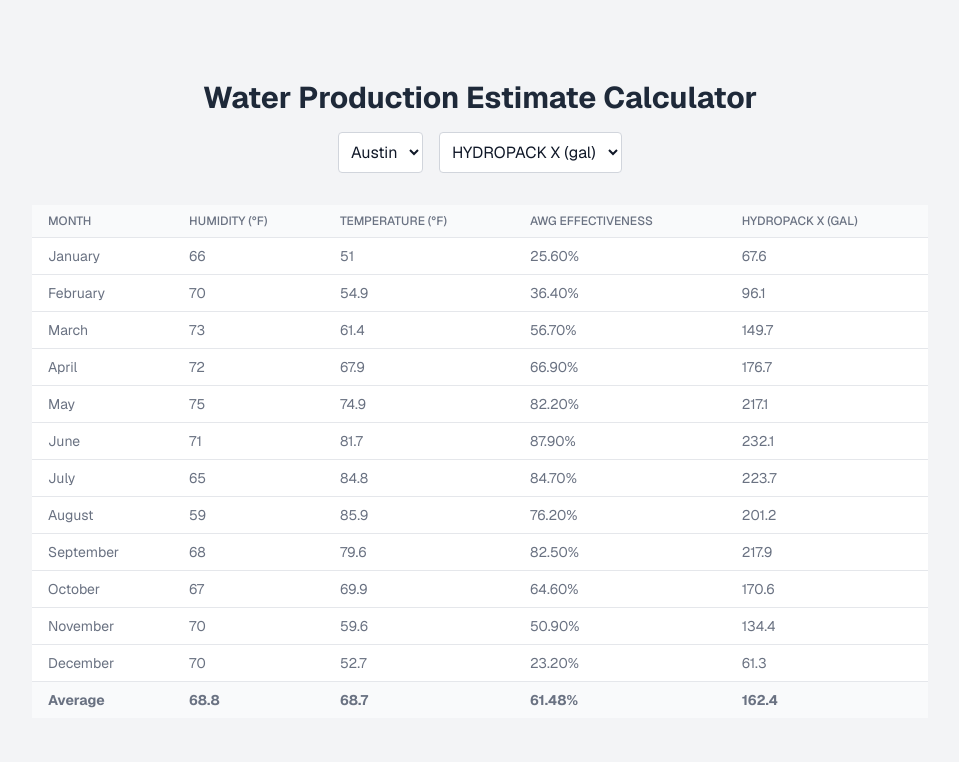
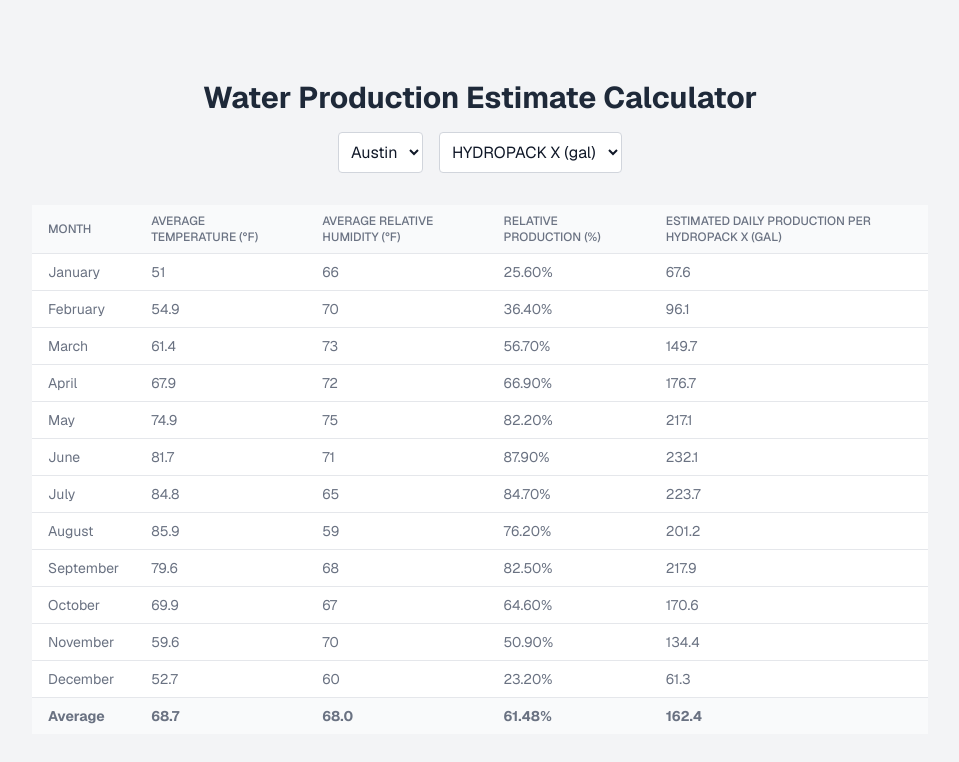
Before and after one commit to stgrky/hydropack-water-production-calculator, a Next.js app: page / in a window 1280 px wide. Shown: the top 762 px of the page, without its empty margins (160-1119 px from the left). Built offline with nearby package versions, Linux system fonts and the light colour scheme.

Commit message:
dynamic name fix

```diff
--- a/src/app/page.tsx
+++ b/src/app/page.tsx
@@ -39,7 +39,7 @@
       { month: "September", humidity: 68, temperature: 79.6, awgEffectiveness: "82.50%", hydropackS: 54.5, hydropack: 108.9, hydropackX: 217.9 },
       { month: "October", humidity: 67, temperature: 69.9, awgEffectiveness: "64.60%", hydropackS: 42.7, hydropack: 85.3, hydropackX: 170.6 },
       { month: "November", humidity: 70, temperature: 59.6, awgEffectiveness: "50.90%", hydropackS: 33.6, hydropack: 67.2, hydropackX: 134.4 },
-      { month: "December", humidity: 70, temperature: 52.7, awgEffectiveness: "23.20%", hydropackS: 15.3, hydropack: 30.6, hydropackX: 61.3 },
+      { month: "December", humidity: 60, temperature: 52.7, awgEffectiveness: "23.20%", hydropackS: 15.3, hydropack: 30.6, hydropackX: 61.3 },
     ],
     Dallas: [
       { month: "January", humidity: 64, temperature: 51, awgEffectiveness: "16.00%", hydropackS: 10.6, hydropack: 21.1, hydropackX: 42.3 },
@@ -62,16 +62,18 @@
   const totalMonths = cityData.length;
 
   // Calculate averages for fixed columns.
+  const avgTemperature = cityData.reduce((acc, curr) => acc + curr.temperature, 0) / totalMonths;
   const avgHumidity = cityData.reduce((acc, curr) => acc + curr.humidity, 0) / totalMonths;
-  const avgTemperature = cityData.reduce((acc, curr) => acc + curr.temperature, 0) / totalMonths;
   const avgAwdEffectivenessNum =
     cityData.reduce((acc, curr) => acc + parseFloat(curr.awgEffectiveness.replace("%", "")), 0) / totalMonths;
 
   // Calculate the average for the active unit with an explicit type assertion.
   const avgUnit = cityData.reduce((acc, curr) => acc + (curr[selectedUnit] as number), 0) / totalMonths;
 
-  // Get the label for the active unit to display in the header.
+  // Get the label for the active unit.
   const activeUnitLabel = unitOptions.find(option => option.key === selectedUnit)?.label || "";
+  // Remove the unit measurement from the label for display in the header.
+  const unitName = activeUnitLabel.replace(" (gal)", "");
 
   return (
     <div className="min-h-screen bg-gray-100 p-8 pb-20 sm:p-20 font-[family-name:var(--font-geist-sans)]">
@@ -108,10 +110,10 @@
             <tr>
               {[
                 "Month",
-                "Humidity (°F)",
-                "Temperature (°F)",
-                "AWG Effectiveness",
-                activeUnitLabel,
+                "Average Temperature (°F)",
+                "Average Relative Humidity (°F)",
+                "Relative Production (%)",
+                `Estimated Daily Production per ${unitName} (Gal)`,
               ].map((header) => (
                 <th key={header} className="px-4 py-2 text-left text-xs font-medium text-gray-500 uppercase">
                   {header}
@@ -123,16 +125,16 @@
             {cityData.map((entry) => (
               <tr key={entry.month}>
                 <td className="px-4 py-2 whitespace-nowrap text-sm text-gray-500">{entry.month}</td>
+                <td className="px-4 py-2 whitespace-nowrap text-sm text-gray-500">{entry.temperature}</td>
                 <td className="px-4 py-2 whitespace-nowrap text-sm text-gray-500">{entry.humidity}</td>
-                <td className="px-4 py-2 whitespace-nowrap text-sm text-gray-500">{entry.temperature}</td>
                 <td className="px-4 py-2 whitespace-nowrap text-sm text-gray-500">{entry.awgEffectiveness}</td>
                 <td className="px-4 py-2 whitespace-nowrap text-sm text-gray-500">{entry[selectedUnit]}</td>
               </tr>
             ))}
             <tr className="bg-gray-50 font-bold">
               <td className="px-4 py-2 whitespace-nowrap text-sm text-gray-500">Average</td>
+              <td className="px-4 py-2 whitespace-nowrap text-sm text-gray-500">{avgTemperature.toFixed(1)}</td>
               <td className="px-4 py-2 whitespace-nowrap text-sm text-gray-500">{avgHumidity.toFixed(1)}</td>
-              <td className="px-4 py-2 whitespace-nowrap text-sm text-gray-500">{avgTemperature.toFixed(1)}</td>
               <td className="px-4 py-2 whitespace-nowrap text-sm text-gray-500">
                 {avgAwdEffectivenessNum.toFixed(2)}%
               </td>
```
